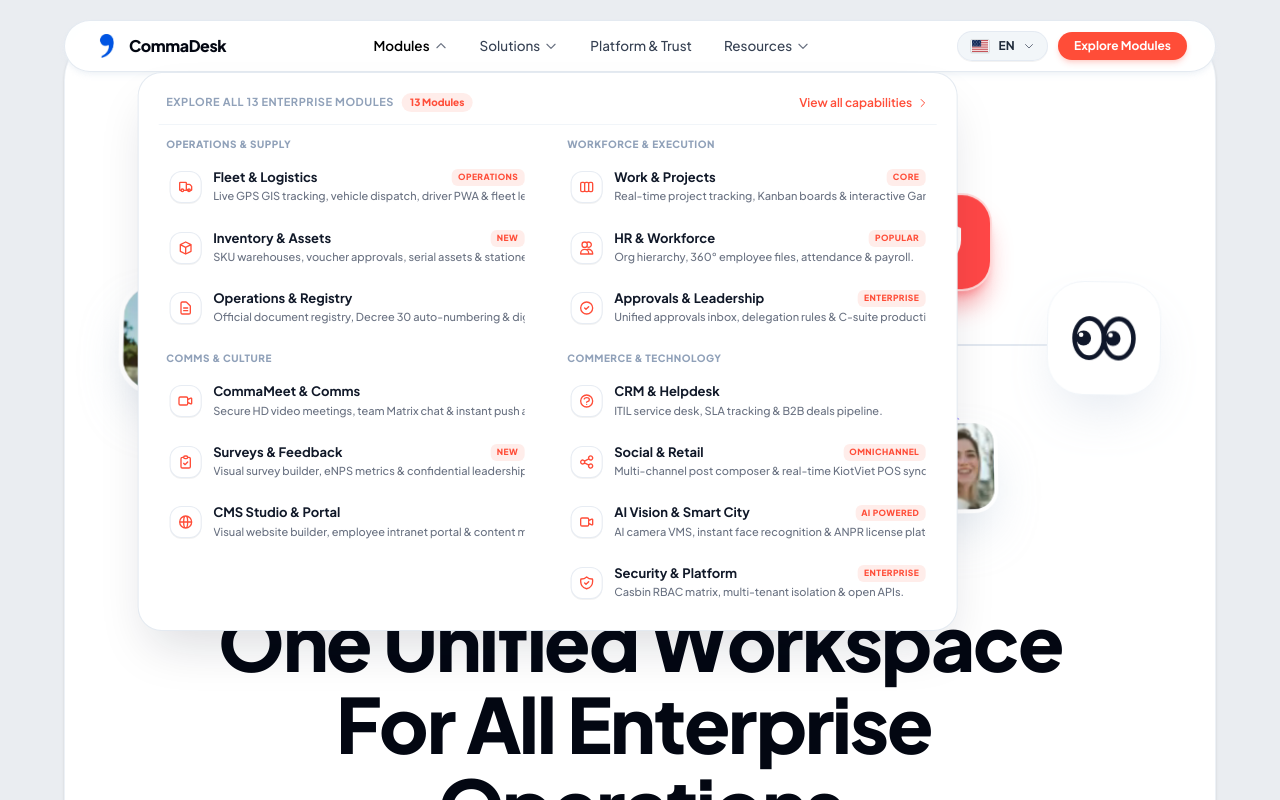
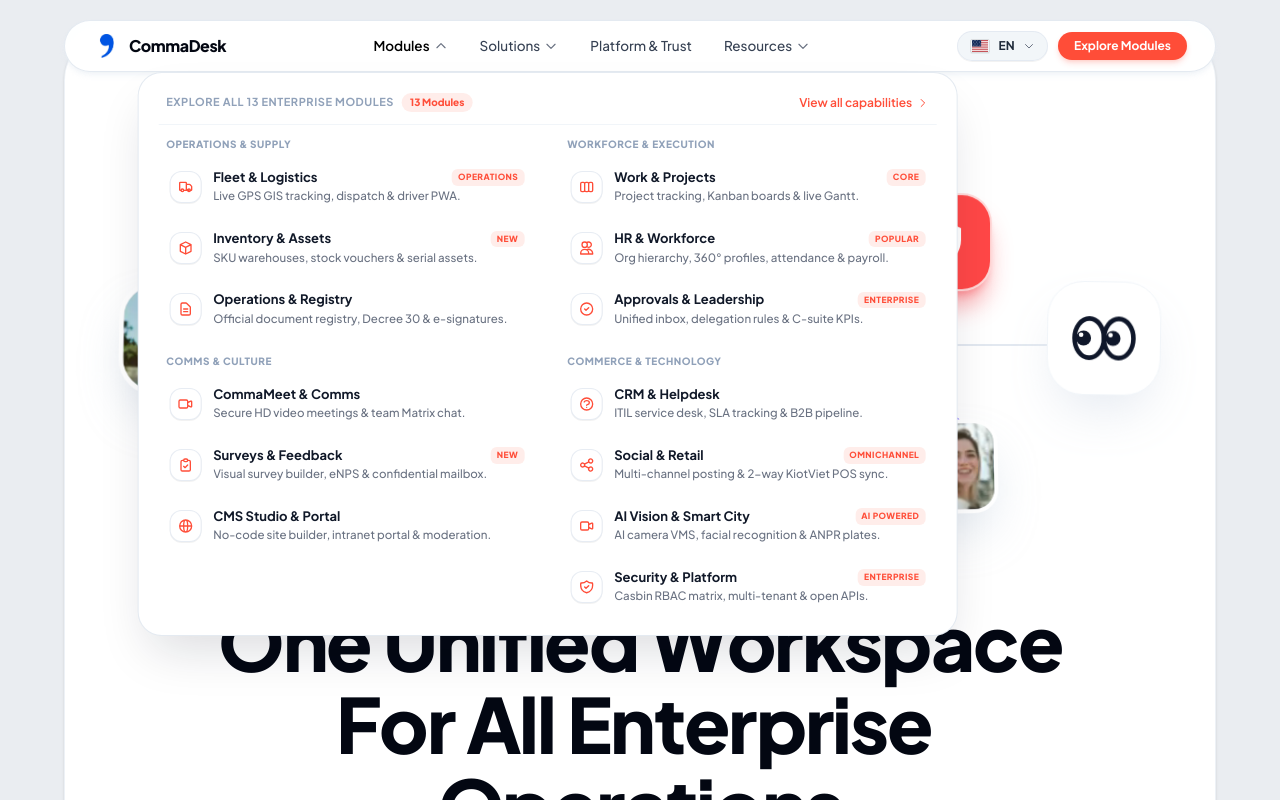
Before and after one commit to dev-pnsang/commadesk-landingpage, a Next.js app: page / in a window 1280 px wide. Both pictures are taken after a click on the button "Modules". Shown: the top 800 px of the page. Built offline with nearby package versions, Linux system fonts and the light colour scheme.

Commit message:
fix: resolve submenu hover timeout, enable line-wrapping, and sync concise copy

```diff
--- a/src/components/header/Navbar.tsx
+++ b/src/components/header/Navbar.tsx
@@ -60,7 +60,7 @@
     cancelLeaveTimeout();
     leaveTimeoutRef.current = setTimeout(() => {
       setActiveMenu(null);
-    }, 350);
+    }, 450);
   };
 
   const handleMenuClick = (menu: "modules" | "solutions" | "resources") => {
@@ -176,26 +176,26 @@
   }[] = [
     {
       title: t.nav.resourcesList.docs,
-      desc: "Full feature technical architecture",
+      desc: t.nav.resourcesList.docsDesc,
       href: "/docs",
       iconName: "BookOpen",
     },
     {
       title: t.nav.resourcesList.releaseNotes,
-      desc: "Changelog and continuous updates",
+      desc: t.nav.resourcesList.releaseNotesDesc,
       href: "/release-notes",
       badge: "What's New",
       iconName: "Sparkles",
     },
     {
       title: t.nav.resourcesList.api,
-      desc: "Interactive OpenAPI 3.0 endpoints",
+      desc: t.nav.resourcesList.apiDesc,
       href: "/docs",
       iconName: "Code2",
     },
     {
       title: t.nav.resourcesList.deployment,
-      desc: "Cloud, On-Prem & Desktop (.exe)",
+      desc: t.nav.resourcesList.deploymentDesc,
       href: "/deployment",
       iconName: "Monitor",
     },
@@ -262,8 +262,14 @@
               {/* Modules Mega Flyout */}
               {isModulesOpen && (
                 <div
+                  onMouseEnter={() => {
+                    cancelLeaveTimeout();
+                    if (!isMenuLocked) setActiveMenu("modules");
+                  }}
+                  onMouseMove={cancelLeaveTimeout}
+                  onMouseLeave={handleMenuHoverLeave}
                   onWheel={(e) => e.stopPropagation()}
-                  className="absolute left-1/2 -translate-x-1/3 sm:-translate-x-1/4 lg:-translate-x-1/3 top-full mt-3 w-[calc(100vw-2rem)] max-w-[820px] rounded-3xl bg-white border border-slate-200/90 shadow-2xl shadow-slate-900/15 p-4 sm:p-5 pb-6 z-50 animate-in fade-in zoom-in-95 duration-200 max-h-[calc(100vh-5.5rem)] overflow-y-auto overscroll-contain custom-menu-scroll before:content-[''] before:absolute before:-top-4 before:left-0 before:right-0 before:h-5"
+                  className="absolute left-1/2 -translate-x-1/3 sm:-translate-x-1/4 lg:-translate-x-1/3 top-full mt-3 w-[calc(100vw-2rem)] max-w-[820px] rounded-3xl bg-white border border-slate-200/90 shadow-2xl shadow-slate-900/15 p-4 sm:p-5 pb-6 z-50 animate-in fade-in zoom-in-95 duration-200 max-h-[calc(100vh-5.5rem)] overflow-y-auto overscroll-contain custom-menu-scroll before:content-[''] before:absolute before:-top-5 before:left-0 before:right-0 before:h-6 before:pointer-events-auto"
                 >
                   <div className="flex items-center justify-between px-2 pb-3 mb-3 border-b border-slate-100">
                     <div className="flex items-center gap-2">
@@ -365,8 +371,14 @@
 
               {isSolutionsOpen && (
                 <div
+                  onMouseEnter={() => {
+                    cancelLeaveTimeout();
+                    if (!isMenuLocked) setActiveMenu("solutions");
+                  }}
+                  onMouseMove={cancelLeaveTimeout}
+                  onMouseLeave={handleMenuHoverLeave}
                   onWheel={(e) => e.stopPropagation()}
-                  className="absolute left-1/2 -translate-x-1/2 top-full mt-3 w-[calc(100vw-2rem)] max-w-[460px] rounded-3xl bg-white border border-slate-200/90 shadow-2xl shadow-slate-900/15 p-4 sm:p-5 pb-6 z-50 animate-in fade-in zoom-in-95 duration-200 max-h-[calc(100vh-5.5rem)] overflow-y-auto overscroll-contain custom-menu-scroll before:content-[''] before:absolute before:-top-4 before:left-0 before:right-0 before:h-5"
+                  className="absolute left-1/2 -translate-x-1/2 top-full mt-3 w-[calc(100vw-2rem)] max-w-[460px] rounded-3xl bg-white border border-slate-200/90 shadow-2xl shadow-slate-900/15 p-4 sm:p-5 pb-6 z-50 animate-in fade-in zoom-in-95 duration-200 max-h-[calc(100vh-5.5rem)] overflow-y-auto overscroll-contain custom-menu-scroll before:content-[''] before:absolute before:-top-5 before:left-0 before:right-0 before:h-6 before:pointer-events-auto"
                 >
                   <div className="space-y-1 w-full">
                     {solutionsList.map((sol, idx) => (
@@ -421,8 +433,14 @@
 
               {isResourcesOpen && (
                 <div
+                  onMouseEnter={() => {
+                    cancelLeaveTimeout();
+                    if (!isMenuLocked) setActiveMenu("resources");
+                  }}
+                  onMouseMove={cancelLeaveTimeout}
+                  onMouseLeave={handleMenuHoverLeave}
                   onWheel={(e) => e.stopPropagation()}
-                  className="absolute left-1/2 -translate-x-1/2 sm:left-auto sm:right-0 sm:translate-x-0 top-full mt-3 w-[calc(100vw-2rem)] max-w-[420px] rounded-3xl bg-white border border-slate-200/90 shadow-2xl shadow-slate-900/15 p-4 sm:p-5 pb-6 z-50 animate-in fade-in zoom-in-95 duration-200 max-h-[calc(100vh-5.5rem)] overflow-y-auto overscroll-contain custom-menu-scroll before:content-[''] before:absolute before:-top-4 before:left-0 before:right-0 before:h-5"
+                  className="absolute left-1/2 -translate-x-1/2 sm:left-auto sm:right-0 sm:translate-x-0 top-full mt-3 w-[calc(100vw-2rem)] max-w-[420px] rounded-3xl bg-white border border-slate-200/90 shadow-2xl shadow-slate-900/15 p-4 sm:p-5 pb-6 z-50 animate-in fade-in zoom-in-95 duration-200 max-h-[calc(100vh-5.5rem)] overflow-y-auto overscroll-contain custom-menu-scroll before:content-[''] before:absolute before:-top-5 before:left-0 before:right-0 before:h-6 before:pointer-events-auto"
                 >
                   <div className="space-y-1 w-full">
                     {resourcesList.map((res, idx) => (
--- a/src/components/header/NavbarSubmenuItem.tsx
+++ b/src/components/header/NavbarSubmenuItem.tsx
@@ -47,7 +47,7 @@
             )}
           </div>
           {description && (
-            <p className="text-[11px] text-slate-500 line-clamp-1 mt-0.5 leading-snug">
+            <p className="text-[11px] text-slate-500 line-clamp-2 mt-0.5 leading-snug break-words">
               {description}
             </p>
           )}
@@ -67,7 +67,7 @@
       </div>
       <div className="flex-1 min-w-0">
         <div className="flex items-center justify-between gap-1.5">
-          <span className="text-xs sm:text-[13px] font-bold text-gray-900 group-hover:text-[#FF4D38] transition-colors whitespace-nowrap">
+          <span className="text-xs sm:text-[13px] font-bold text-gray-900 group-hover:text-[#FF4D38] transition-colors">
             {item.title}
           </span>
           {item.badge && (
@@ -77,7 +77,7 @@
           )}
         </div>
         {description && (
-          <p className="text-[11px] text-gray-500 line-clamp-1 mt-0.5 leading-snug">
+          <p className="text-[11px] sm:text-[11.5px] text-gray-500 line-clamp-2 mt-0.5 leading-snug break-words">
             {description}
           </p>
         )}
--- a/src/i18n/locales/en.ts
+++ b/src/i18n/locales/en.ts
@@ -5,7 +5,7 @@
   {
     id: 'fleet-logistics',
     title: 'Fleet & Logistics',
-    shortDesc: 'Live GPS GIS tracking, vehicle dispatch, driver PWA & fleet ledger.',
+    shortDesc: 'Live GPS GIS tracking, dispatch & driver PWA.',
     href: '/products/fleet-logistics',
     badge: 'Operations',
     category: 'operations',
@@ -14,7 +14,7 @@
   {
     id: 'inventory-assets',
     title: 'Inventory & Assets',
-    shortDesc: 'SKU warehouses, voucher approvals, serial assets & stationery requests.',
+    shortDesc: 'SKU warehouses, stock vouchers & serial assets.',
     href: '/products/inventory-assets',
     badge: 'New',
     category: 'operations',
@@ -23,7 +23,7 @@
   {
     id: 'operations-documents',
     title: 'Operations & Registry',
-    shortDesc: 'Official document registry, Decree 30 auto-numbering & digital approval.',
+    shortDesc: 'Official document registry, Decree 30 & e-signatures.',
     href: '/products/operations-documents',
     category: 'operations',
     iconName: 'FileText',
@@ -33,7 +33,7 @@
   {
     id: 'work-management',
     title: 'Work & Projects',
-    shortDesc: 'Real-time project tracking, Kanban boards & interactive Gantt.',
+    shortDesc: 'Project tracking, Kanban boards & live Gantt.',
     href: '/products/work-management',
     badge: 'Core',
     category: 'workforce',
@@ -42,7 +42,7 @@
   {
     id: 'hr-workforce',
     title: 'HR & Workforce',
-    shortDesc: 'Org hierarchy, 360° employee files, attendance & payroll.',
+    shortDesc: 'Org hierarchy, 360° profiles, attendance & payroll.',
     href: '/products/hr-workforce',
     badge: 'Popular',
     category: 'workforce',
@@ -51,7 +51,7 @@
   {
     id: 'approvals-analytics',
     title: 'Approvals & Leadership',
-    shortDesc: 'Unified approvals inbox, delegation rules & C-suite productivity KPI.',
+    shortDesc: 'Unified inbox, delegation rules & C-suite KPIs.',
     href: '/products/approvals-analytics',
     badge: 'Enterprise',
     category: 'workforce',
@@ -62,7 +62,7 @@
   {
     id: 'communication-meet',
     title: 'CommaMeet & Comms',
-    shortDesc: 'Secure HD video meetings, team Matrix chat & instant push alerts.',
+    shortDesc: 'Secure HD video meetings & team Matrix chat.',
     href: '/products/communication-meet',
     category: 'comms',
     iconName: 'Video',
@@ -70,7 +70,7 @@
   {
     id: 'surveys-feedback',
     title: 'Surveys & Feedback',
-    shortDesc: 'Visual survey builder, eNPS metrics & confidential leadership mailbox.',
+    shortDesc: 'Visual survey builder, eNPS & confidential mailbox.',
     href: '/products/surveys-feedback',
     badge: 'New',
     category: 'comms',
@@ -79,7 +79,7 @@
   {
     id: 'cms-portal',
     title: 'CMS Studio & Portal',
-    shortDesc: 'Visual website builder, employee intranet portal & content moderation.',
+    shortDesc: 'No-code site builder, intranet portal & moderation.',
     href: '/products/cms-portal',
     category: 'comms',
     iconName: 'Globe',
@@ -89,7 +89,7 @@
   {
     id: 'crm-helpdesk',
     title: 'CRM & Helpdesk',
-    shortDesc: 'ITIL service desk, SLA tracking & B2B deals pipeline.',
+    shortDesc: 'ITIL service desk, SLA tracking & B2B pipeline.',
     href: '/products/crm-helpdesk',
     category: 'commerce',
     iconName: 'HelpCircle',
@@ -97,7 +97,7 @@
   {
     id: 'social-retail',
     title: 'Social & Retail',
-    shortDesc: 'Multi-channel post composer & real-time KiotViet POS sync.',
+    shortDesc: 'Multi-channel posting & 2-way KiotViet POS sync.',
     href: '/products/social-retail',
     badge: 'Omnichannel',
     category: 'commerce',
@@ -106,7 +106,7 @@
   {
     id: 'ai-smart-city',
     title: 'AI Vision & Smart City',
-    shortDesc: 'AI camera VMS, instant face recognition & ANPR license plates.',
+    shortDesc: 'AI camera VMS, facial recognition & ANPR plates.',
     href: '/products/ai-smart-city',
     badge: 'AI Powered',
     category: 'commerce',
@@ -115,7 +115,7 @@
   {
     id: 'security-platform',
     title: 'Security & Platform',
-    shortDesc: 'Casbin RBAC matrix, multi-tenant isolation & open APIs.',
+    shortDesc: 'Casbin RBAC matrix, multi-tenant & open APIs.',
     href: '/products/security-platform',
     badge: 'Enterprise',
     category: 'commerce',
@@ -154,9 +154,13 @@
     },
     resourcesList: {
       docs: 'Feature Documentation (67+ Specs)',
+      docsDesc: 'Full feature technical architecture',
       api: 'REST API & Webhooks Swagger',
+      apiDesc: 'Interactive OpenAPI 3.0 endpoints',
       releaseNotes: "What's New & Release Notes",
+      releaseNotesDesc: 'Changelog and continuous updates',
       deployment: 'Cloud, On-Prem & Desktop Setup',
+      deploymentDesc: 'Docker, On-Prem & Desktop (.exe)',
     },
   },
   hero1: {
```
Also changed, not shown: src/i18n/locales/vi.ts (+17 -13 lines).
